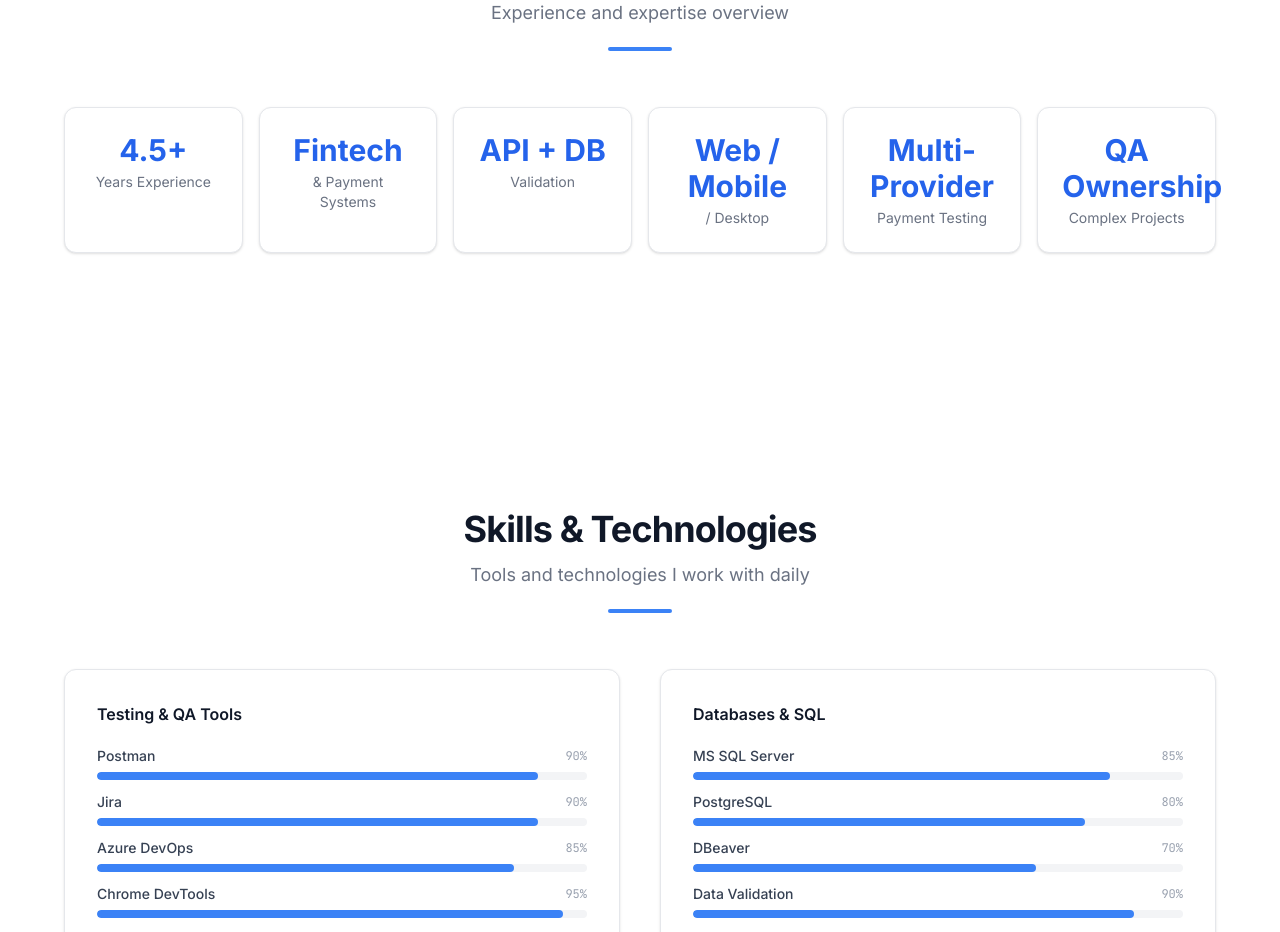
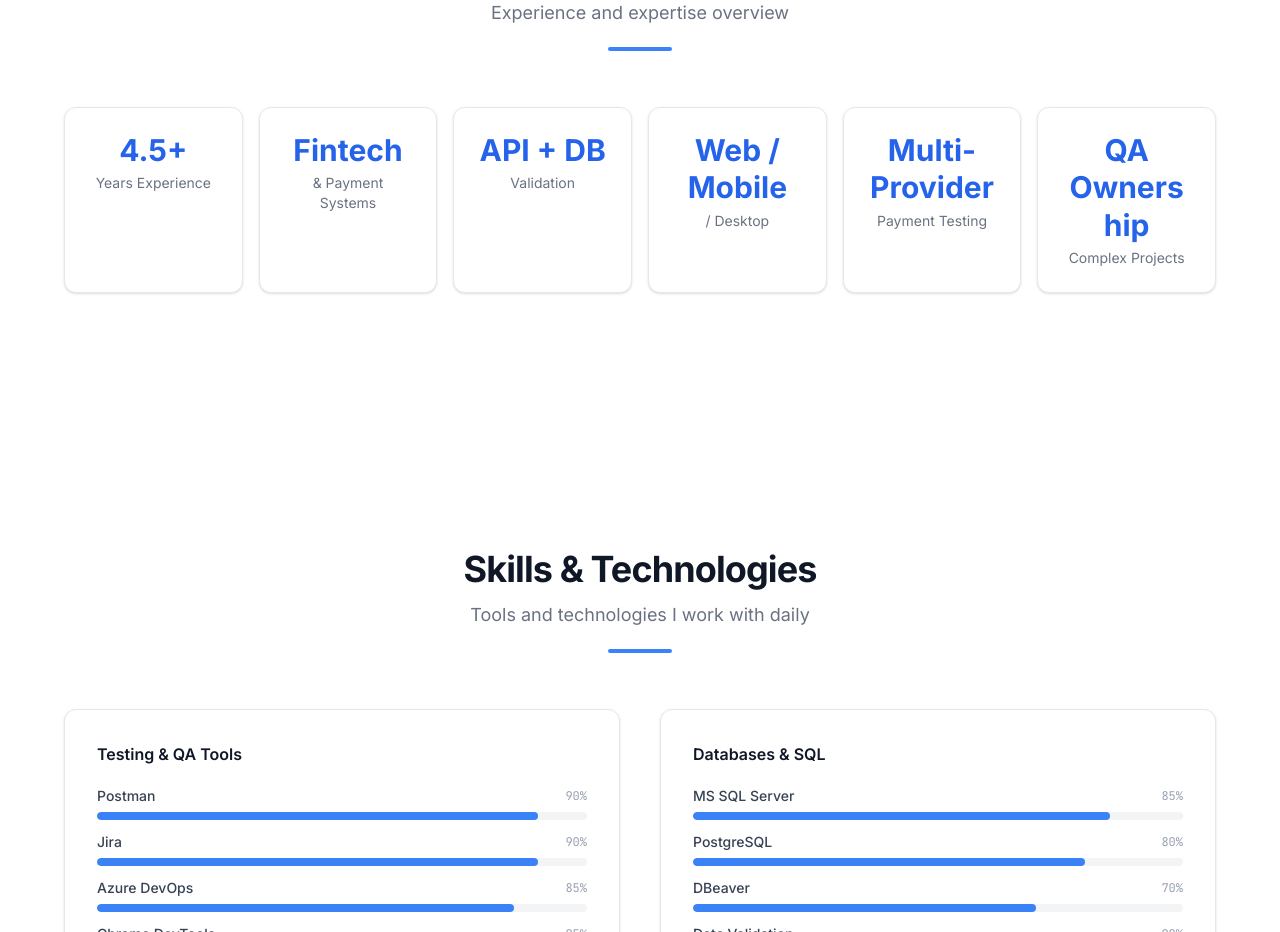
Before and after one commit to nfirstoff/nfirstoff-qa, a React (Vite) app: page / in a window 1280 px wide. Shown: the part 5420-6352 px from the top of the page. Built offline with nearby package versions, Linux system fonts and the light colour scheme.

Commit message:
QA Ownership fix

```diff
--- a/src/components/features/Metrics.jsx
+++ b/src/components/features/Metrics.jsx
@@ -11,7 +11,7 @@ function MetricCard({ metric, index }) {
       transition={{ duration: 0.4, delay: index * 0.08 }}
       className="rounded-xl border border-gray-200 bg-white p-6 text-center shadow-sm hover:shadow-md transition-shadow duration-200"
     >
-      <div className="text-2xl font-bold text-brand-600 sm:text-3xl">
+      <div className="text-2xl font-bold text-brand-600 sm:text-3xl break-words leading-tight">
         {metric.value}
       </div>
       <div className="mt-1 text-sm text-gray-500">{metric.label}</div>
```
